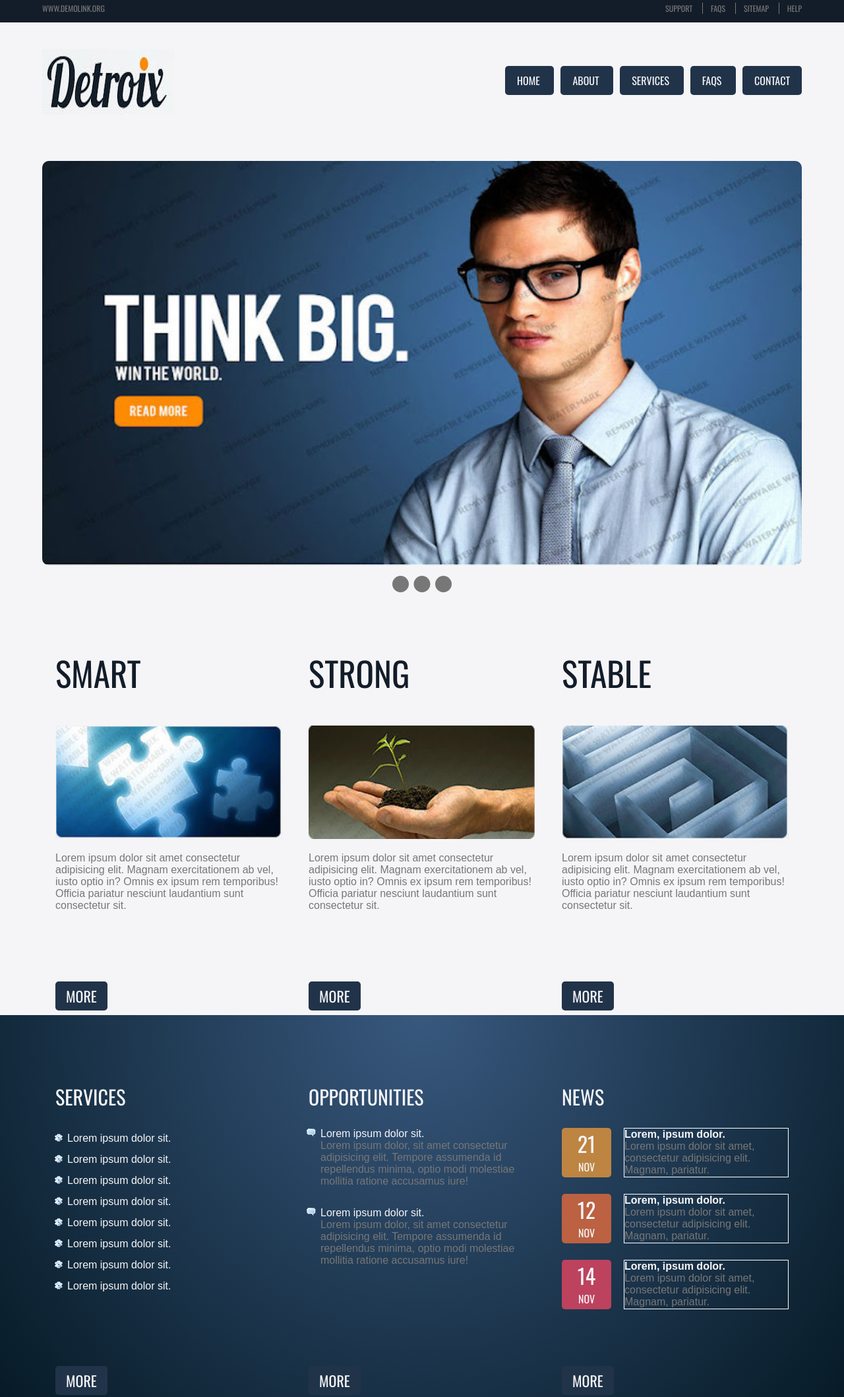
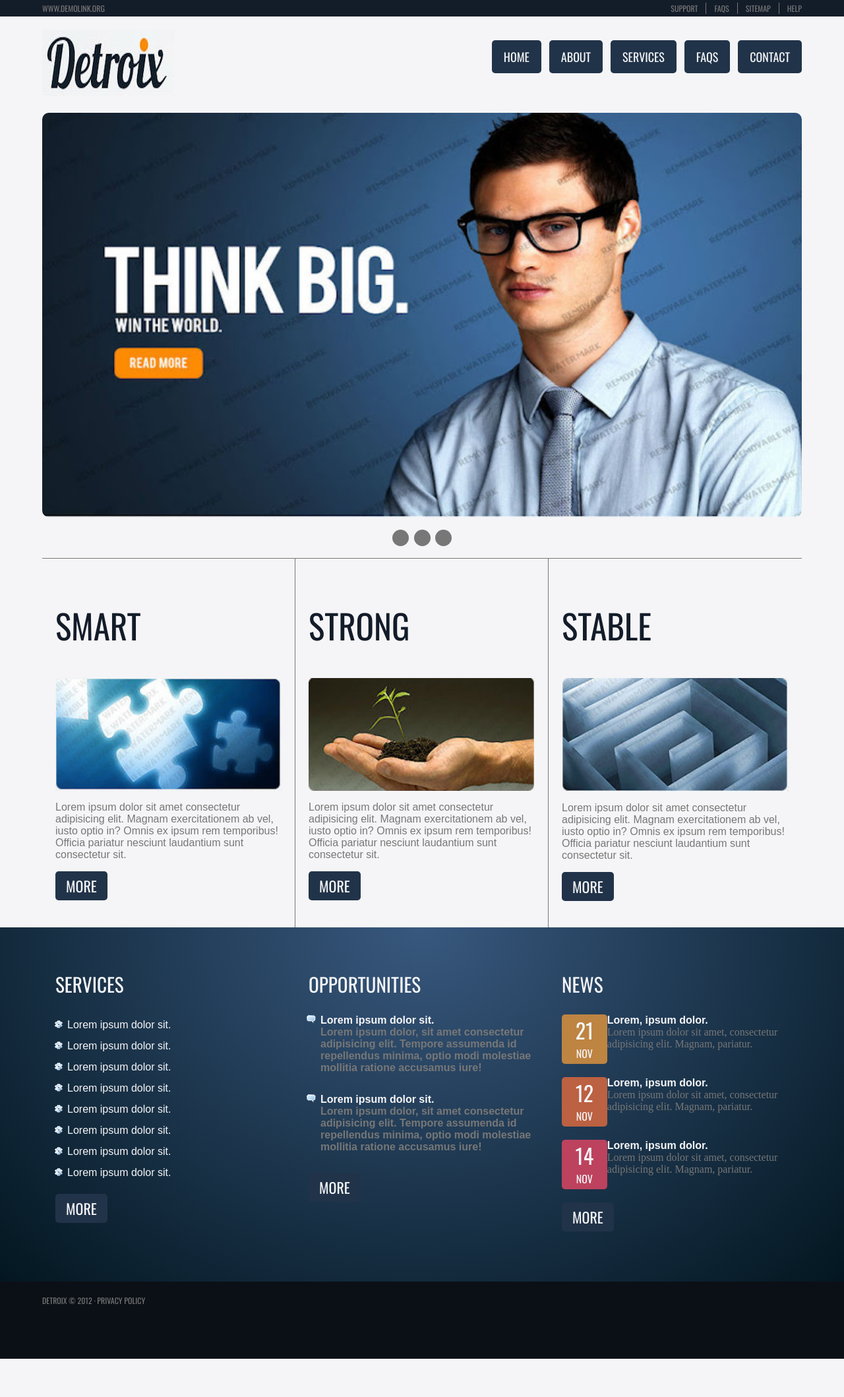
Before and after one commit to zzeekko/detroix, a plain HTML site: page index.html in a window 1280 px wide. Shown: the top 2118 px of the page at 66% size. After the commit the page ends 2060 px from the top, so only its background shows below. Drawn offline with nearby package versions, Linux system fonts and the light colour scheme.

Commit message:
finished style3

```diff
--- a/css/style3.css
+++ b/css/style3.css
@@ -34,3 +34,303 @@
     width: 90%;
     /* border: 1px solid coral; */
 }
+
+.content-box {
+    padding: 20px 20px 40px;
+    width: calc(100% / 3);
+    border-top: 1px solid #777;
+    border-right: 1px solid #777;
+}
+
+.content-box:nth-child(3) {
+    border-right: none;
+}
+
+.content-heading {
+    color: var(--prim);
+    font-family: var(--font1);
+    font-size: calc(36px + (56 - 36) * ((100vw - 300px) / (1600 - 300)));
+    font-weight: 400;
+    text-transform: uppercase;
+}
+
+.content-img {
+    display: block;
+    width: 100%;
+}
+
+.content-text {
+    color: #777;
+    font-family: sans-serif;
+}
+
+.date, .month {
+    display: block;
+    margin: 0;
+}
+
+.date {
+    font-size: 32px;
+}
+
+
+.date-div {
+    width: 75px;
+    height: 75px;
+    color: var(--tert);
+    font-family: var(--font1);
+    text-align: center;
+    text-transform: uppercase;
+    border-radius: 5px;
+}
+
+.footer-content {
+    padding: 20px;
+    width: calc(100% / 3);
+}
+
+.footer-heading {
+    color: var(--tert);
+    font-family: var(--font1);
+    font-size: calc(24px + (31 - 24) * ((100vw - 300px) / (1600 - 300)));
+    font-weight: 400;
+    text-transform: uppercase;
+}
+
+.fs2-text {
+    margin: 0;
+    color: #777;
+    font-family: var(--font1);
+    font-size: 12px;
+    text-transform: uppercase;
+}
+
+.hero-img {
+    display: block;
+    width: 100%;
+    border-radius: 10px;
+}
+
+.hs1-item {
+    padding: 0 12px;
+    border-right: 1px solid #777;
+}
+
+.hs1-item:last-child {
+    padding-right: 0;
+    border: none;
+}
+
+.hs1-link {
+    color: #777;
+    text-decoration: none;
+}
+
+.hs1-link:hover {
+    text-decoration: unerline;
+}
+
+.hs2-item {
+    margin-right: 12px;
+    padding: 12px 18px;
+    font-family: var(--font1);
+    font-size: 18px;
+    text-transform: uppercase;
+    background-color: var(--btnColor);
+    border-radius: 5px;
+}
+
+.hs2.item:hover {
+    background-color: var(--sec);
+}
+
+.hs2-item:last-child {
+    margin-right: 0;
+}
+
+.hs2-link {
+    color: var(--tert);
+    text-decoration: none;
+}
+
+.more-btn {
+    padding: 6px 16px;
+    color: var(--tert);
+    font-family: var(--font1);
+    font-size: 22px;
+    text-transform: uppercase;
+    background-color: var(--btnColor);
+    border: none;
+    border-radius: 5px;
+}
+
+.news-block {
+    width: 300px;
+    height: 75px;
+}
+
+.news-heading {
+    margin: 0;
+    font-family: sans-serif;
+    font-size: 16px;
+}
+
+.news-link {
+    color: var(--tert);
+    text-decoration: none;
+}
+
+.news-text {
+    color: #777;
+    margin: 0;
+}
+
+.news-item {
+    display: flex;
+    justify-content: space-between;
+    margin-bottom: 20px;
+}
+
+.opps-heading {
+    margin: 0;
+    color: var(--tert);
+    font-family: sans-serif;
+    font-size: 16px;
+}
+
+.opps-item {
+    margin-bottom: 30px;
+}
+
+.opps-link {
+    color: var(--tert);
+    text-decoration: none;
+}
+
+.opps-text {
+    margin: 0;
+    color: #777;
+}
+
+.services-item {
+    line-height: 2;
+    font-family: sans-serif;
+}
+
+.services-link {
+    color: var(--tert);
+    text-decoration: none;
+}
+
+.services-link:hover {
+    text-decoration: underline;
+}
+
+.slider {
+    width: 25px;
+    height: 25px;
+    background-color: #777;
+    border-radius: 50%;
+}
+
+.slider:hover {
+    background-color: var(--sec);
+}
+
+.sliders {
+    display: flex;
+    justify-content: space-between;
+    align-items: center;
+    margin: 16px auto;
+    width: 90px;
+    height: 30px;
+}
+
+.visually-hidden {
+    display: none;
+}
+
+/* ids */
+
+#dateDiv1 {
+    background-color: var(--date1);
+}
+
+#dateDiv2 {
+    background-color: var(--date2);
+}
+
+#dateDiv3 {
+    background-color: var(--date3);
+}
+
+#footerSection1 {
+    width: 100%;
+    padding: 20px 0 40px;
+    background-color: var(--prim);
+    background-image: var(--grad);
+}
+
+#footerSection2 {
+    padding: 20px 0 80px;
+    background-color: var(--footerSec2);
+}
+
+#headerSection1 {
+    padding: 4px 0;
+    width: 100%;
+    background-color: var(--prim);
+}
+
+#headerSection2 {
+    padding: 20px 0;
+    width: 100%;
+}
+
+#hs1List, #hs1Text {
+    margin: 0;
+    width: 50%;
+    font-family: var(--font1);
+    font-size: 12px;
+    text-transform: uppercase;
+    list-style-type: none;
+}
+
+#hs1List {
+    display: flex;
+    justify-content: end;
+}
+
+#fsRow, #hs1Row, #hs2Row {
+    display: flex;
+}
+
+#hs2List {
+    display: flex;
+    justify-content: end;
+    list-style-type: none;
+}
+
+#logo, #topNav {
+    margin: 0;
+    width: 50%;
+}
+
+#ms2Row {
+    display: flex;
+}
+
+#newsList {
+    padding-left: 0;
+    list-style-type: none;
+}
+
+#oppsList {
+    padding-left: 18px;
+    list-style-image: url(../images/chat.png);
+}
+
+#servicesList {
+    list-style-image: url(../images/cog.png);
+    padding-left: 18px;
+}
--- a/index.html
+++ b/index.html
@@ -6,7 +6,7 @@
     <link rel="preconnect" href="https://fonts.googleapis.com">
     <link rel="preconnect" href="https://fonts.gstatic.com" crossorigin>
     <link href="https://fonts.googleapis.com/css2?family=Oswald:wght@200..700&display=swap" rel="stylesheet">
-    <link rel="stylesheet" href="css/style2.css">
+    <link rel="stylesheet" href="css/style3.css">
     <title>Detroix</title>
 </head>
 <body>
```
Lines whose indentation alone changed are shown as unchanged.
